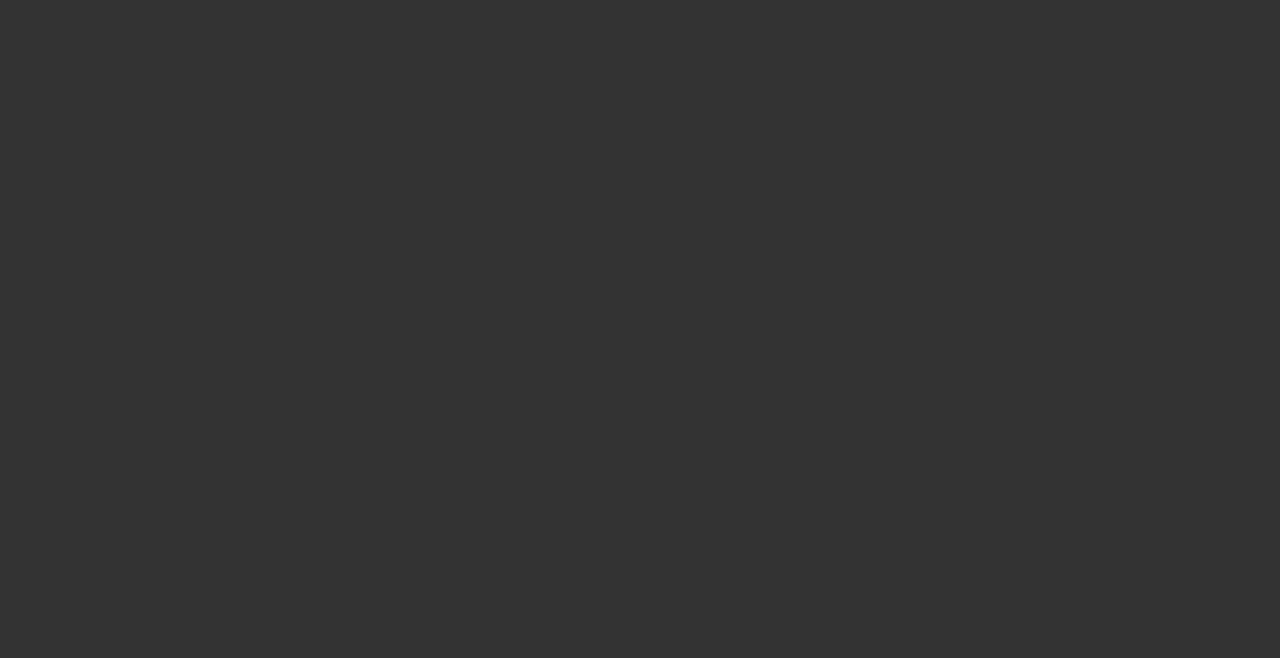
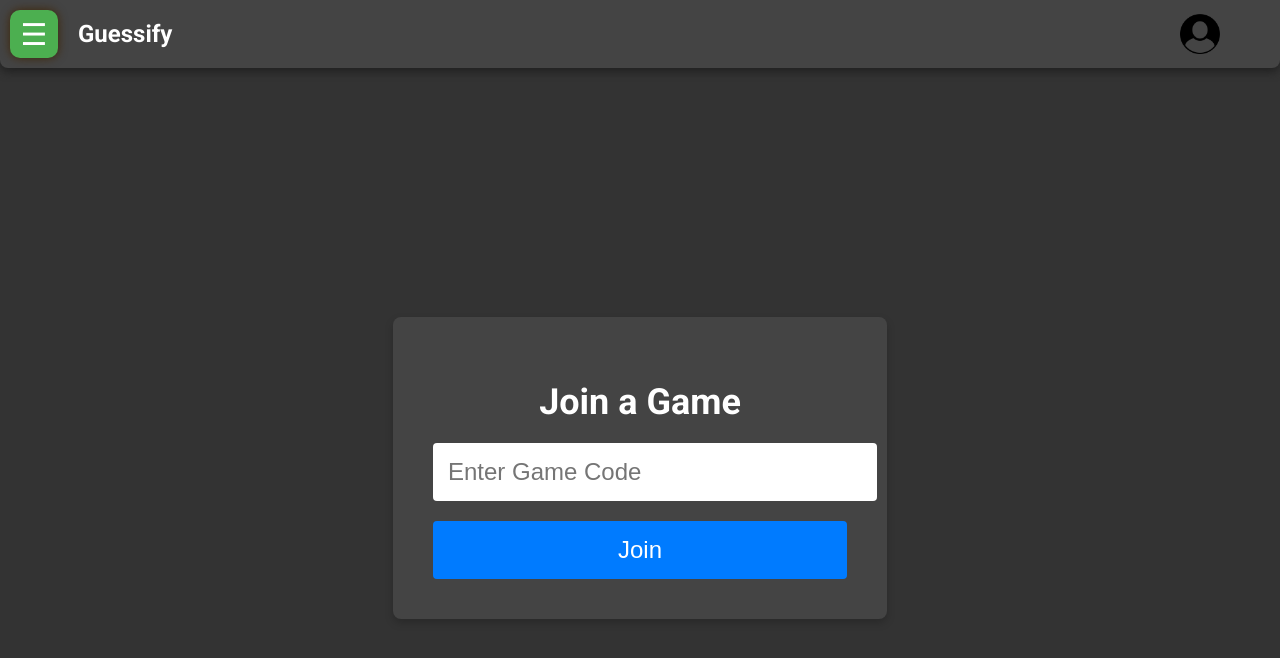
Before and after one commit to nikobross/Guessify, a React (Create React App) app in the folder client/: page /join-game in a window 1280 px wide. Before the commit this address had no page. Shown: the top 658 px of the page. Built offline with nearby package versions, Linux system fonts and the light colour scheme.

Commit message:
updating dependancies in web player and updating style

```diff
--- a/client/src/App.js
+++ b/client/src/App.js
@@ -9,6 +9,7 @@ import SpotifyLogin from './components/SpotifyLogin';
 import SpotifyCallback from './components/SpotifyCallback';
 import UserProfile from './components/UserProfile';
 import MoreGames from './components/MoreGames'; // Ensure this import is correct
+import PlaySong from './components/PlaySong';
 
 function App() {
   return (
@@ -16,13 +17,14 @@ function App() {
       <Routes>
         <Route path="/" element={<MainPage />} />
         <Route path="/host" element={<HostGame />} />
-        <Route path="/join" element={<JoinGame />} />
+        <Route path="/join-game" element={<JoinGame />} />
         <Route path="/login" element={<Login />} />
         <Route path="/signup" element={<SignUp />} />
         <Route path="/spotify-login" element={<SpotifyLogin />} />
         <Route path="/callback" element={<SpotifyCallback />} />
         <Route path="/profile" element={<UserProfile />} />
         <Route path="/more-games" element={<MoreGames />} />
+        <Route path="/play" element={<PlaySong />} />
       </Routes>
     </Router>
   );
--- a/client/src/components/JoinGame.js
+++ b/client/src/components/JoinGame.js
@@ -1,97 +1,18 @@
-/* global Spotify */
+import React from 'react';
+import TopBar from './TopBars';
+import './css/JoinGame.css';
 
-import React, { useEffect, useState } from 'react';
-
-const JoinGame = () => {
-  const [player, setPlayer] = useState(null);
-  const [deviceId, setDeviceId] = useState(null);
-  const [token, setToken] = useState('');
-
-  useEffect(() => {
-    // Fetch the access token from your backend
-    fetch('/get-access-token')
-      .then(response => response.json())
-      .then(data => {
-        setToken(data.access_token);
-        loadSpotifySDK(data.access_token);
-      })
-      .catch(error => console.error('Error fetching access token:', error));
-  }, []);
-
-  const loadSpotifySDK = (token) => {
-    // Define the onSpotifyWebPlaybackSDKReady function before loading the SDK
-    window.onSpotifyWebPlaybackSDKReady = () => {
-      initializePlayer(token);
-    };
-
-    const script = document.createElement('script');
-    script.src = 'https://sdk.scdn.co/spotify-player.js';
-    script.async = true;
-    script.onerror = (error) => console.error('Error loading Spotify SDK:', error);
-    document.body.appendChild(script);
-  };
-
-  const initializePlayer = (token) => {
-    const player = new Spotify.Player({
-      name: 'Web Playback SDK Quick Start Player',
-      getOAuthToken: cb => { cb(token); },
-      volume: 0.5,
-      robustness: 'SW_SECURE_CRYPTO' // Specify the robustness level
-    });
-
-    // Error handling
-    player.addListener('initialization_error', ({ message }) => { console.error('Initialization Error:', message); });
-    player.addListener('authentication_error', ({ message }) => { console.error('Authentication Error:', message); });
-    player.addListener('account_error', ({ message }) => { console.error('Account Error:', message); });
-    player.addListener('playback_error', ({ message }) => { console.error('Playback Error:', message); });
-
-    // Playback status updates
-    player.addListener('player_state_changed', state => { console.log('Player State Changed:', state); });
-
-    // Ready
-    player.addListener('ready', ({ device_id }) => {
-      console.log('Ready with Device ID', device_id);
-      setDeviceId(device_id);
-    });
-
-    // Not Ready
-    player.addListener('not_ready', ({ device_id }) => {
-      console.log('Device ID has gone offline', device_id);
-    });
-
-    // Connect to the player!
-    player.connect();
-    setPlayer(player);
-  };
-
-  const playSong = () => {
-    if (!deviceId || !token) {
-      console.error('Device ID or token is missing');
-      return;
-    }
-
-    fetch(`https://api.spotify.com/v1/me/player/play?device_id=${deviceId}`, {
-      method: 'PUT',
-      body: JSON.stringify({
-        uris: ['spotify:track:3xTUOCFRAsBHVFuwhpv5t3'] // Replace with the URI of the song you want to play
-      }),
-      headers: {
-        'Content-Type': 'application/json',
-        'Authorization': `Bearer ${token}`
-      },
-    }).then(response => {
-      if (response.ok) {
-        console.log('Song is playing');
-      } else {
-        console.error('Failed to play song', response);
-      }
-    }).catch(error => console.error('Error playing song:', error));
-  };
-
+const JoinGame = ({ isLoggedIn, username }) => {
   return (
     <div>
-      <h1>Join Game Page</h1>
-      <button onClick={playSong}>Play Song</button>
+      <TopBar isLoggedIn={isLoggedIn} username={username} />
+      <div className="join-game-container">
+        <div className="join-game-box">
+          <h1>Join a Game</h1>
+          <input type="text" className="join-game-input" placeholder="Enter Game Code" />
+          <button className="join-game-button">Join</button>
+        </div>
+      </div>
     </div>
   );
 };
--- a/client/src/components/MainPage.js
+++ b/client/src/components/MainPage.js
@@ -3,13 +3,12 @@ import { useNavigate } from 'react-router-dom';
 import TopBar from './TopBars';
 import Card from './Card';
 import './css/MainPage.css';
-import MoreGames from './MoreGames'; // Ensure this import is correct
 
 const MainPage = () => {
   const navigate = useNavigate();
   const [isLoggedIn, setIsLoggedIn] = useState(false);
   const [username, setUsername] = useState('');
-  const [playlists, setPlaylists] = useState([
+  const [playlists] = useState([
     {
       uri: '37i9dQZF1DXcBWIGoYBM5M',
       name: 'Top 50 - USA',
--- a/client/src/components/MoreGames.js
+++ b/client/src/components/MoreGames.js
@@ -5,7 +5,7 @@ import './css/MoreGames.css';
 
 const MoreGames = ({ isLoggedIn, username }) => {
 
-    const [topGames, setTopGames] = useState([
+    const [topGames] = useState([
         {
           uri: '37i9dQZF1DXcBWIGoYBM5M',
           name: 'Top 50 - USA',
@@ -38,7 +38,7 @@ const MoreGames = ({ isLoggedIn, username }) => {
         }
       ]);
 
-    const [throughTheYears, setThroughTheYears] = useState([
+    const [throughTheYears] = useState([
     {
         uri: '37i9dQZF1DXcBWIGoYBM5M',
         name: 'All out 2010s',
@@ -71,7 +71,7 @@ const MoreGames = ({ isLoggedIn, username }) => {
     }
     ]);
 
-    const [genreGames, setGenreGames] = useState([
+    const [genreGames] = useState([
         {
             uri: '37i9dQZF1DXcBWIGoYBM5M',
             name: 'Rap Caviar',
--- /dev/null
+++ b/client/src/components/PlaySong.js
@@ -0,0 +1,100 @@
+/* global Spotify */
+
+import React, { useEffect, useState, useCallback } from 'react';
+
+const PlaySong = () => {
+  const [player, setPlayer] = useState(null);
+  const [deviceId, setDeviceId] = useState(null);
+  const [token, setToken] = useState('');
+
+  const loadSpotifySDK = useCallback((token) => {
+    // Define the onSpotifyWebPlaybackSDKReady function before loading the SDK
+    window.onSpotifyWebPlaybackSDKReady = () => {
+      initializePlayer(token);
+    };
+
+    const script = document.createElement('script');
+    script.src = 'https://sdk.scdn.co/spotify-player.js';
+    script.async = true;
+    script.onerror = (error) => console.error('Error loading Spotify SDK:', error);
+    document.body.appendChild(script);
+  }, []);
+
+  useEffect(() => {
+    // Fetch the access token from your backend
+    fetch('/get-access-token')
+      .then(response => response.json())
+      .then(data => {
+        setToken(data.access_token);
+        loadSpotifySDK(data.access_token);
+      })
+      .catch(error => console.error('Error fetching access token:', error));
+  }, [loadSpotifySDK]);
+
+  const initializePlayer = (token) => {
+    const player = new Spotify.Player({
+      name: 'Web Playback SDK Quick Start Player',
+      getOAuthToken: cb => { cb(token); },
+      volume: 0.5,
+      robustness: 'SW_SECURE_CRYPTO' // Specify the robustness level
+    });
+
+    // Error handling
+    player.addListener('initialization_error', ({ message }) => { console.error('Initialization Error:', message); });
+    player.addListener('authentication_error', ({ message }) => { console.error('Authentication Error:', message); });
+    player.addListener('account_error', ({ message }) => { console.error('Account Error:', message); });
+    player.addListener('playback_error', ({ message }) => { console.error('Playback Error:', message); });
+
+    // Playback status updates
+    player.addListener('player_state_changed', state => { console.log('Player State Changed:', state); });
+
+    // Ready
+    player.addListener('ready', ({ device_id }) => {
+      console.log('Ready with Device ID', device_id);
+      setDeviceId(device_id);
+    });
+
+    // Not Ready
+    player.addListener('not_ready', ({ device_id }) => {
+      console.log('Device ID has gone offline', device_id);
+    });
+
+    // Connect to the player!
+    player.connect();
+    setPlayer(player);
+  };
+
+  const playSong = () => {
+    if (!deviceId || !token) {
+      console.error('Device ID or token is missing');
+      return;
+    }
+
+    fetch(`https://api.spotify.com/v1/me/player/play?device_id=${deviceId}`, {
+      method: 'PUT',
+      body: JSON.stringify({
+        uris: ['spotify:track:3xTUOCFRAsBHVFuwhpv5t3'] // Replace with the URI of the song you want to play
+      }),
+      headers: {
+        'Content-Type': 'application/json',
+        'Authorization': `Bearer ${token}`
+      },
+    }).then(response => {
+      if (response.ok) {
+        console.log('Song is playing');
+      } else {
+        console.error('Failed to play song', response);
+      }
+    }).catch(error => console.error('Error playing song:', error));
+  };
+
+  return (
+    <div>
+      <h1>Play Song</h1>
+      <button onClick={playSong}>Play Song</button>
+      {player && <p>Player is initialized</p>}
+    </div>
+  );
+};
+
+export default PlaySong;
--- a/client/src/components/css/Buttons.css
+++ b/client/src/components/css/Buttons.css
@@ -37,6 +37,7 @@
     font-family: 'Roboto', sans-serif;
     font-weight: bold;
     transition: transform 0.2s;
+    box-shadow: 0 4px 8px #212121;
   }
 
   .big-custom-button:hover {
--- /dev/null
+++ b/client/src/components/css/JoinGame.css
@@ -0,0 +1,51 @@
+body {
+  margin: 0;
+  padding: 0;
+  font-family: 'Roboto', sans-serif;
+  background-color: #333;
+  color: white;
+}
+
+.join-game-container {
+  display: flex;
+  justify-content: center;
+  align-items: center;
+  height: 100vh;
+}
+
+.join-game-box {
+  background-color: #444;
+  border-radius: 8px;
+  padding: 40px;
+  text-align: center;
+  box-shadow: 0 4px 8px rgba(0, 0, 0, 0.2);
+}
+
+.join-game-box h1 {
+  margin-bottom: 20px;
+  font-size: 36px;
+}
+
+.join-game-input {
+  width: 100%;
+  padding: 15px;
+  font-size: 24px;
+  border: none;
+  border-radius: 4px;
+  margin-bottom: 20px;
+}
+
+.join-game-button {
+  width: 100%;
+  padding: 15px;
+  font-size: 24px;
+  background-color: #007bff;
+  color: white;
+  border: none;
+  border-radius: 4px;
+  cursor: pointer;
+}
+
+.join-game-button:hover {
+  background-color: #0056b3;
+}
```
Also changed, not shown: 1 other file (tests, documents, lock files or other folders).
